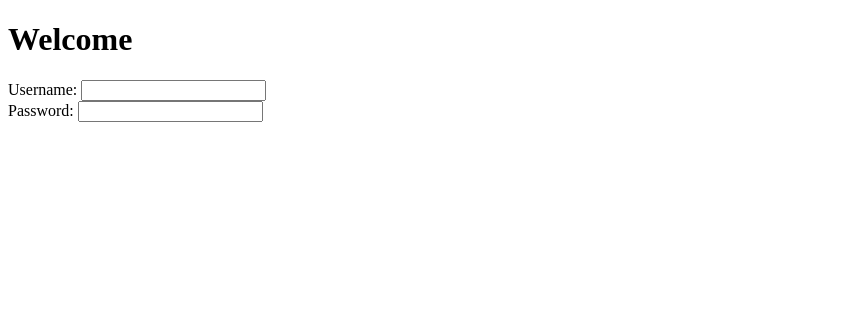
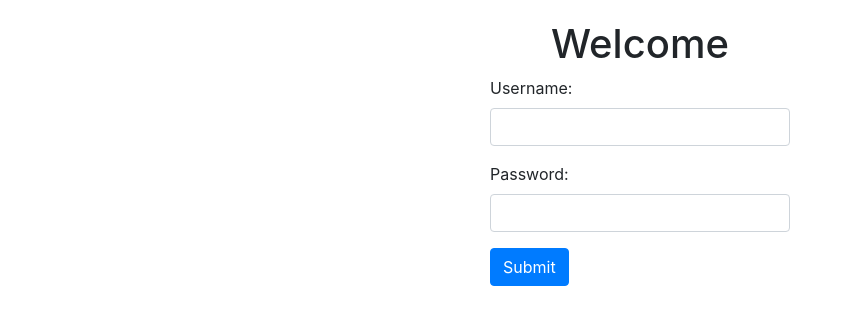
Before and after one commit to Akashi1911/nurzhan, a plain HTML site: page index.html in a window 1280 px wide. Shown: the whole page, without its empty margins (0-845 px from the left). Drawn offline with nearby package versions, Linux system fonts and the light colour scheme.

Commit message:
Added style and bootstrap

```diff
--- a/index.html
+++ b/index.html
@@ -1,15 +1,29 @@
 <!DOCTYPE html>
 <html>
 <head>
-    <title>Welcome Page</title>
+    <link rel="stylesheet" href="https://stackpath.bootstrapcdn.com/bootstrap/4.3.1/css/bootstrap.min.css">
+    <style>
+        body {
+            padding: 20px;
+        }
+        form {
+            max-width: 300px;
+            margin: auto;
+        }
+    </style>
 </head>
 <body>
-    <h1>Welcome</h1>
+    <h1 class="text-center">Welcome</h1>
     <form>
-        <label for="username">Username:</label>
-        <input type="text" id="username" name="username"><br>
-        <label for="password">Password:</label>
-        <input type="password" id="password" name="password">
+        <div class="form-group">
+            <label for="username">Username:</label>
+            <input type="text" class="form-control" id="username" name="username">
+        </div>
+        <div class="form-group">
+            <label for="password">Password:</label>
+            <input type="password" class="form-control" id="password" name="password">
+        </div>
+        <button type="submit" class="btn btn-primary">Submit</button>
     </form>
 </body>
 </html>
```
